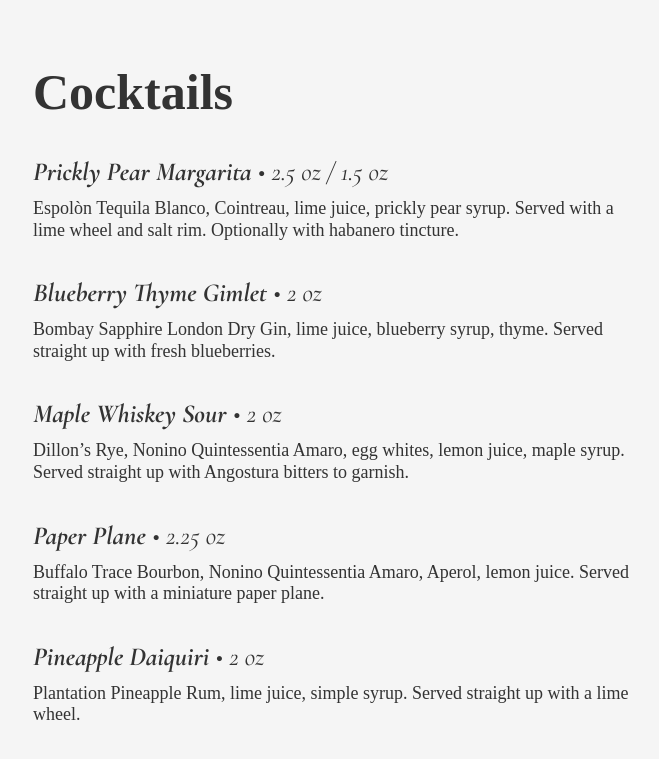
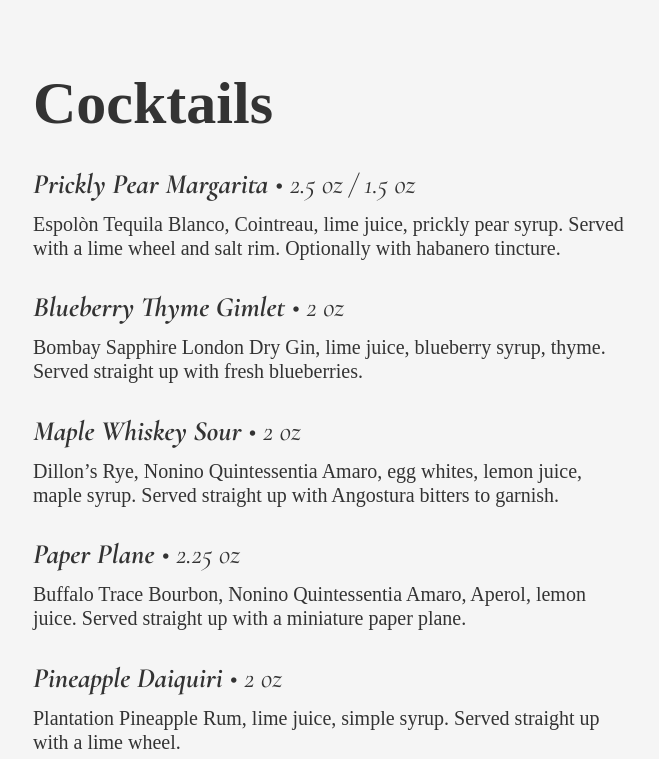
Before and after one commit to zlucier/cocktails, a plain HTML site: page index.html in a window 1280 px wide. Shown: the top 759 px of the page, without its empty margins (307-966 px from the left). Drawn offline with Linux system fonts and the light colour scheme; a small style sheet from the web is missing; a web font is replaced by a local one.

Commit message:
Add files via upload

```diff
--- a/index.html
+++ b/index.html
@@ -25,8 +25,8 @@
       font-family: "Cormorant Garamond";
       padding: 30px;
       margin: 0;
-      font-size: 18px;
-      line-height: 1em;
+      font-size: 20px;
+      line-height: 1.2em;
       background-color: #F5F5F5;
       color: #333333;
       max-width: 600px;
@@ -38,13 +38,13 @@
       padding: 0;
       margin: 0.5em 0 0.5em 0;
       font-weight: 700;
-      font-size: 50px;
+      font-size: 60px;
       line-height: 1.1em;
     }
     h2 {
       padding: 0;
-      margin: 1.5em 0 0.5em 0;
-      font-size: 26px;
+      margin: 1.2em 0 0.5em 0;
+      font-size: 28px;
       line-height: 1em;
       font-style: italic;
       font-weight: 400;
@@ -52,8 +52,6 @@
     p {
       padding: 0;
       margin: 0;
-      font-size: 18px;
-      line-height: 1.2em;
     }
 
     .wrapper {
```
